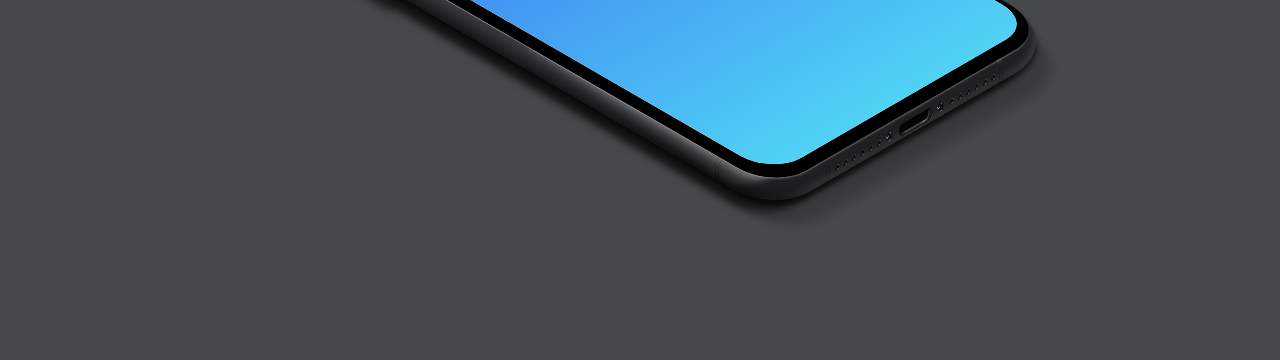
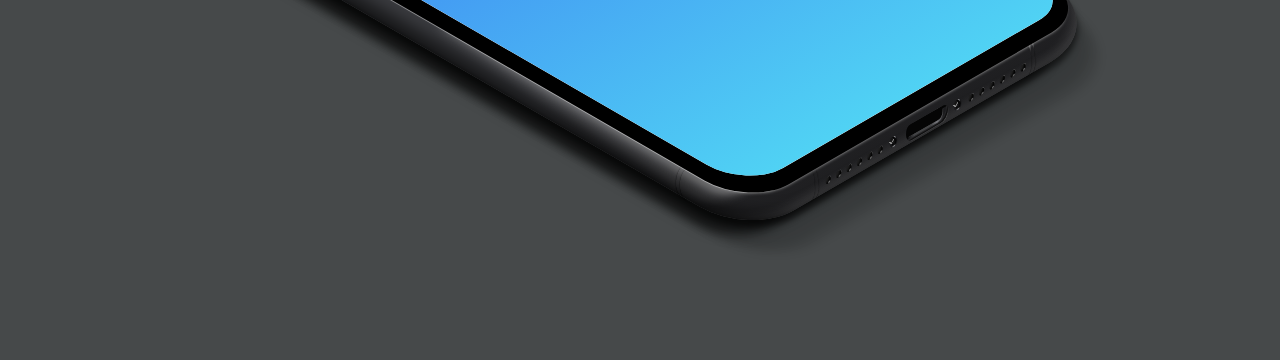
Before and after one commit to chenshenhai/f2e-note, a website: page demo/css/iphone/phone.html in a window 1280 px wide. Shown: the part 440-800 px from the top of the page. Drawn offline with Linux system fonts and the light colour scheme.

Commit message:
feat: update

```diff
--- a/demo/css/iphone/phone.html
+++ b/demo/css/iphone/phone.html
@@ -14,18 +14,19 @@
     </style>
 
     <style>
+    .phone-box {
+      position: relative;
+      width: 1160;
+      height: 720px;
+      /* transform: scale(0.5); */
+    }
     .phone {
       position: absolute;
       left: calc(50% - 8px);
       top: calc(50% - 2px);
       transform: translate(-50%, -50%) rotate(-30deg) skewX(30deg);
     }
-    @media screen and (max-width: 1400px) {
-      .phone {
-        transform: translate(-50%, -50%) rotate(-30deg) skewX(30deg) scale(0.8);
-      }
-    }
-    .phone-back {
+    .phone-entity {
       position: absolute;
       top: -3px;
       transform: translate(-50%, -50%);
@@ -35,7 +36,7 @@
       border-radius: 74px 40px 84px 50px;
       box-shadow: -26px 8px 8px -10px rgba(0,0,0,0.3), -6px 6px 6px 0 rgba(0,0,0,0.6), -30px 14px 10px -10px rgba(0,0,0,0.5), -20px 40px 8px 0 rgba(0,0,0,0.1), -20px 30px 8px 0 rgba(0,0,0,0.1), inset 20px 0 15px -6px rgba(0,0,0,0.6), inset 2px 0 4px -2px rgba(0,0,0,0.6), inset 2px 0 1px -2px rgba(255,255,255,0.1), inset 0 -15px 10px -10px rgba(255,255,255,0.15);
     }
-    .phone-back:before {
+    .phone-entity:before {
       content: "";
       display: block;
       height: 300px;
@@ -49,7 +50,7 @@
       opacity: 0.1;
       transform: rotate(4deg);
     }
-    .phone-back:after {
+    .phone-entity:after {
       content: "";
       display: block;
       height: 300px;
@@ -394,8 +395,9 @@
 
     </style>
 
+    <div class="phone-box">
       <div class="phone">
-      <div class="phone-back">
+        <div class="phone-entity">
           <div class="phone-left-side">
             <div class="phone-antena"></div>
             <div class="phone-button top"></div>
@@ -445,6 +447,7 @@
         </div>
 
       </div>
+    </div>
 
 
   </body>
```
Lines whose indentation alone changed are shown as unchanged.
